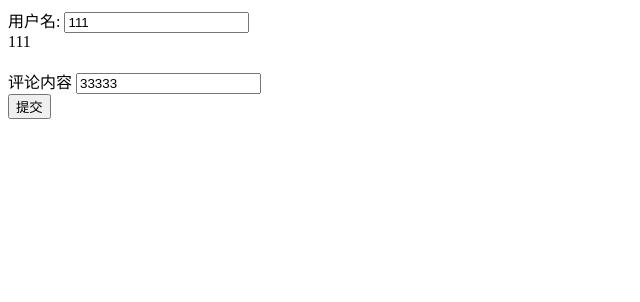
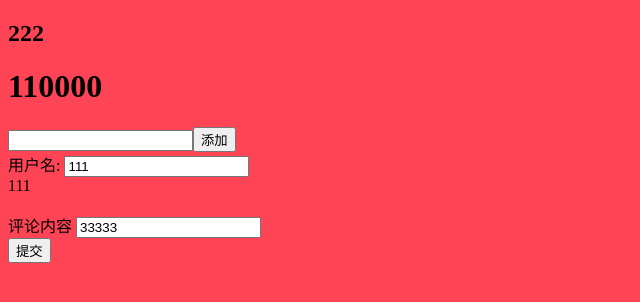
Before and after one commit to clm1100/reactstudy, a React (Create React App) app: page / in a window 1280 px wide. Shown: the top 302 px of the page, without its empty margins (0-640 px from the left). Built offline with nearby package versions, Linux system fonts and the light colour scheme.

Commit message:
测试less

```diff
--- a/src/App.jsx
+++ b/src/App.jsx
@@ -1,5 +1,6 @@
 import React, { Component } from 'react'
 import ReactDOM from 'react-dom'
+import Header  from './common/Header'
 class App extends Component {
   constructor(){
     super()
@@ -36,6 +37,7 @@ class App extends Component {
   render () {
     return (
       <div>
+        <Header />
         <div>
           用户名: <input type="text" value={this.state.username}
           onChange={this.change.bind(this)}
--- a/src/index.js
+++ b/src/index.js
@@ -2,6 +2,6 @@ import React from 'react';
 import ReactDOM from 'react-dom';
 import App from './App.jsx';
 import registerServiceWorker from './registerServiceWorker';
-
+import './static/index.css'
 ReactDOM.render(<App />, document.getElementById('root'));
 registerServiceWorker();
--- /dev/null
+++ b/src/static/index.css
@@ -0,0 +1,3 @@
+body  {
+    background: #f45
+}
--- /dev/null
+++ b/src/static/index.less
@@ -0,0 +1 @@
+body {background: #f45}
```
